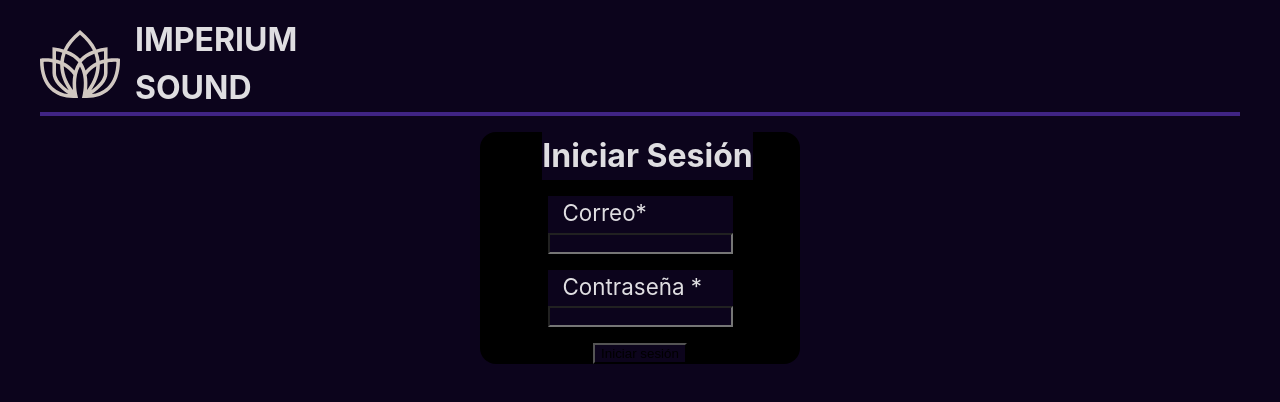
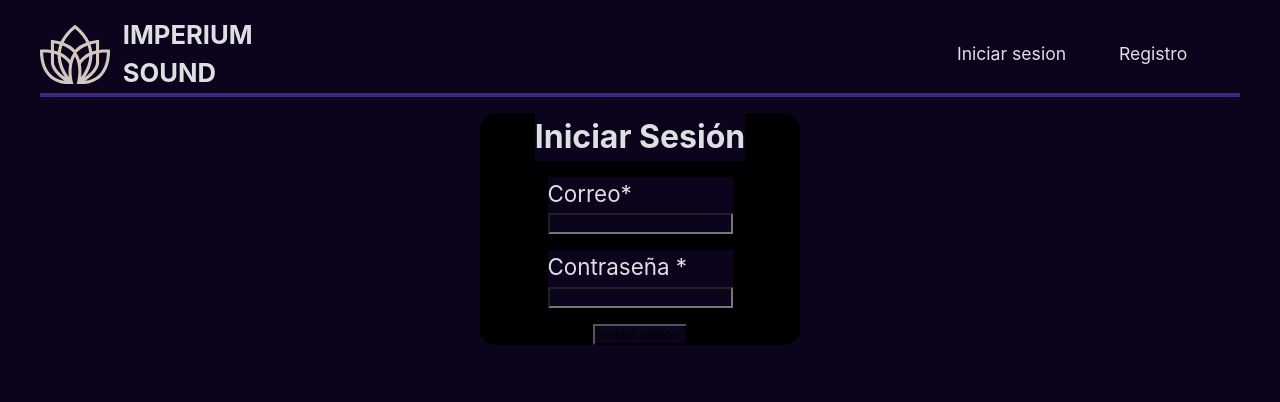
Before and after one commit to xMDxKevin/ImperiumSound-frontend, a React (Vite) app: page /inicio-sesion in a window 1280 px wide. Shown: the top 402 px of the page. Built offline with nearby package versions, Linux system fonts and the light colour scheme.

Commit message:
organice logo y proporciones con la img del logo

```diff
--- a/src/App.css
+++ b/src/App.css
@@ -6,7 +6,23 @@
   justify-content: center;
   align-items: center;
 }
+.container {
+  display: flex;
+}
+
+.mrg-general {
+  margin: 0 0 0 3rem;
+}
+
+p {
+  margin: 0;
+  font-size: 1.4em;
+}
 
 h1 {
   margin: 0;
 }
+
+h2 {
+  margin: 0;
+}
--- a/src/componetes/Conteo.tsx
+++ b/src/componetes/Conteo.tsx
@@ -1,14 +1,18 @@
+import "../styles/conteo.css";
 
-
-function Conteo(){
-
-    let numero = 2000;
-return(
+function Conteo() {
+  let numero = "10.000";
+  return (
     <>
 
-    <h1>{numero}<br />Personas a tiempo real</h1>
+      <h1 className="txt-index mrg-general">
+        {numero}
+       </h1>
 
+      <h2 className="mrg-general txt-comp">
+      Personas a tiempo real
+      </h2>
     </>
-)
+  );
 }
 export default Conteo;
--- a/src/componetes/Logo.tsx
+++ b/src/componetes/Logo.tsx
@@ -23,8 +23,9 @@ const MyIcon: React.FC = () => (
     version="1.0"
     viewBox="2751.4 2487.6 547.2 464.3"
     zoomAndPan="magnify"
-    width="80px"
+    width="70px"
     style={{ fill: "rgb(0, 0, 0)" }}
+    className="logoIMG"
   >
     <defs>
       <linearGradient
--- a/src/componetes/Navbar.tsx
+++ b/src/componetes/Navbar.tsx
@@ -1,17 +1,32 @@
 import "../styles/navbar.css";
+import { useNavigate } from "react-router-dom";
 
-interface Props {
+/*interface Props {
   Titulo: string;
   children: String;
 }
+const { Titulo, children } = props;
 
-function Navbar(props: Props) {
-  const { Titulo, children } = props;
+*/
+function Navbar() {
+  const navegar = useNavigate();
+
+  const inicioSesionURL = "/inicio-sesion";
+  const registroURL = "/registro";
 
   return (
     <>
-    <h1></h1>
+      <div className="container">
+        <a className="txt-navbar" onClick={() => navegar(inicioSesionURL)}>
+          Iniciar sesion{" "}
+        </a>
+        <a className="txt-navbar" onClick={() => navegar(registroURL)}>
+          {" "}
+          Registro
+        </a>
+      </div>
     </>
   );
 }
+
 export default Navbar;
--- a/src/componetes/Upsite.tsx
+++ b/src/componetes/Upsite.tsx
@@ -7,7 +7,7 @@ function Upsite() {
     <>
       <div className="upsite">
         <Logo />
-        <Navbar Titulo={"Iniciar Sesión"} children={"registrate"} />
+        <Navbar />
       </div>
     </>
   );
--- a/src/index.css
+++ b/src/index.css
@@ -14,5 +14,5 @@
 }
 a {
   text-decoration: none;
-  color: inherit;
+  cursor: pointer;
 }
--- a/src/paginas/Index.tsx
+++ b/src/paginas/Index.tsx
@@ -13,7 +13,7 @@ function Index() {
     <br />
     <br />
 
-        <p>
+        <p className="mrg-general">
           Bienvenidos a Nuestra Página!
           <br />
           <br />
@@ -25,7 +25,7 @@ function Index() {
       </div>
       <div className="senor" />
       </div>
-      <button>registrate</button>
+      <button className="mrg-general">registrate</button>
 
     </>
   );
--- /dev/null
+++ b/src/styles/conteo.css
@@ -0,0 +1,7 @@
+.txt-index {
+  font-size: 6.5em;
+}
+
+.txt-comp {
+  font-size: 3em;
+}
--- a/src/styles/formulario.css
+++ b/src/styles/formulario.css
@@ -15,7 +15,3 @@ input[text] .container {
   align-items: center;
   justify-content: center;
 }
-
-p {
-  margin: 0px;
-}
--- a/src/styles/index.css
+++ b/src/styles/index.css
@@ -2,10 +2,6 @@
   height: auto;
 }
 
-p {
-  margin-left: 15px !important;
-  font-size: 1.4em;
-}
 .senor {
   width: 100%;
   height: 500px;
@@ -14,11 +10,3 @@ p {
 
   background-repeat: no-repeat;
 }
-
-.container {
-  display: flex;
-}
-
-conteo {
-  font-size: 20em;
-}
--- a/src/styles/logo.css
+++ b/src/styles/logo.css
@@ -1,6 +1,7 @@
 .logo {
   display: flex;
+  font-size: 0.8em;
 }
-h1 {
-  margin-left: 15px;
+.logoIMG {
+  margin-right: 1em;
 }
--- a/src/styles/navbar.css
+++ b/src/styles/navbar.css
@@ -1,3 +1,8 @@
-a{
-    margin-left: 1em;
+.txt-navbar {
+  font-size: 1.1em;
+  margin-right: 3em;
 }
+
+a:hover {
+    color:#000000 ;
+}
```
